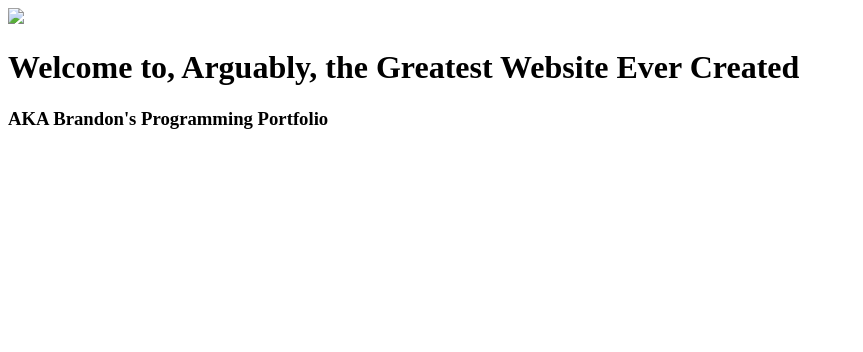
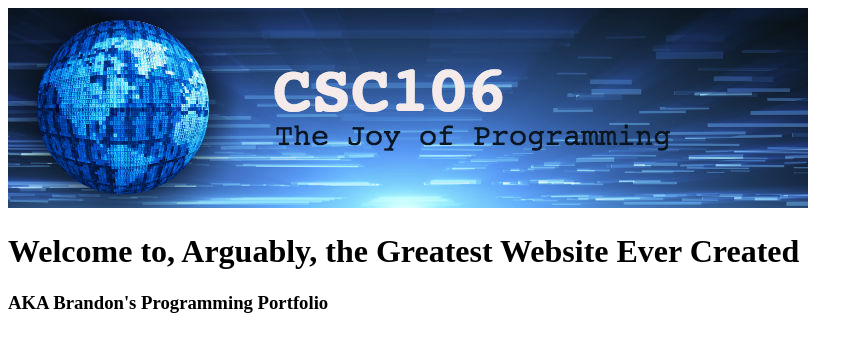
Before and after one commit to brandonmelillo/brandonmelillo.github.io, a plain HTML site: page index.html in a window 1280 px wide. Shown: the whole page, without its empty margins (0-863 px from the left). Drawn offline with Linux system fonts and the light colour scheme.

Commit message:
Update index.html

```diff
--- a/index.html
+++ b/index.html
@@ -5,7 +5,7 @@
        <title>Brandon's Programming Portfolio</title>
     </head>
     <body>
-         <img src=”csc106_banner.jpg”>
+         <img src="csc106_banner.jpg">
          <h1>Welcome to, Arguably, the Greatest Website Ever Created</h1>
          <h3>AKA Brandon's Programming Portfolio</h3>
     </body>
```
